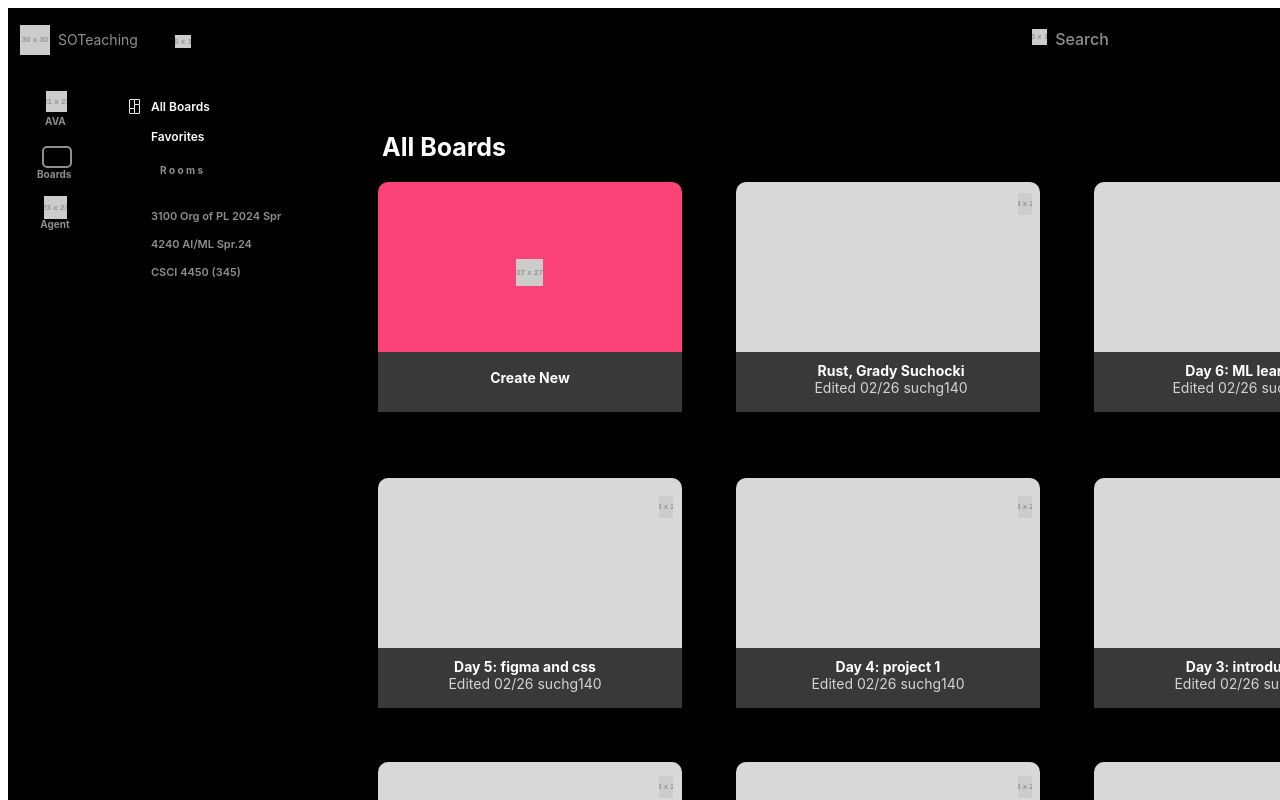
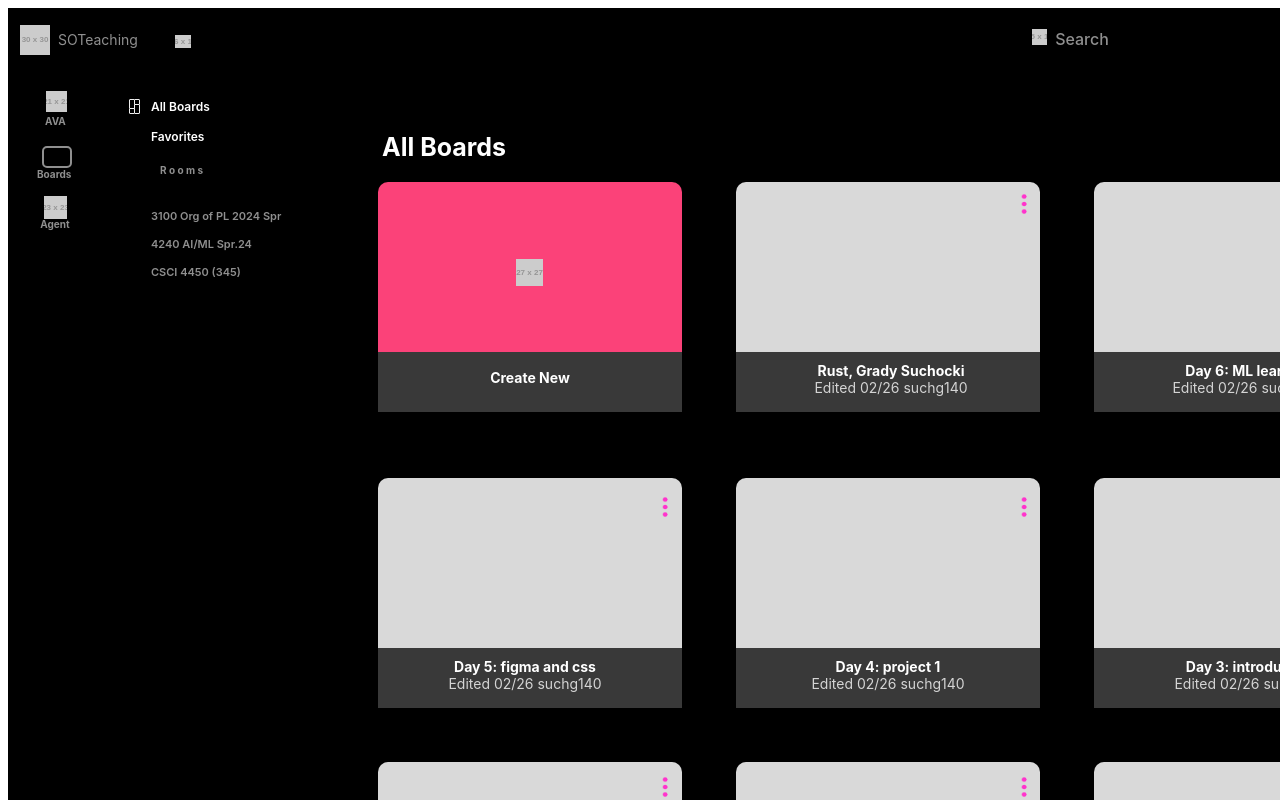
Before and after one commit to GradySuchocki/figmaimplement, a plain HTML site: page index.html in a window 1280 px wide. Shown: the top 800 px of the page. Drawn offline with Linux system fonts and the light colour scheme; placeholder pictures from the web are drawn by us.

Commit message:
Update index.html

```diff
--- a/index.html
+++ b/index.html
@@ -55,14 +55,14 @@
   <div style="width: 78px; height: 17px; left: 7px; top: 976px; position: absolute; text-align: center; color: #8F8F8F; font-size: 14px; font-family: Inter; font-weight: 700; word-wrap: break-word">Feedback</div>
   <img style="width: 23px; height: 23px; left: 36px; top: 188px; position: absolute" src="https://via.placeholder.com/23x23" />
   <div style="width: 50px; height: 15px; left: 22px; top: 210px; position: absolute; text-align: center; color: #8F8F8F; font-size: 10px; font-family: Inter; font-weight: 700; word-wrap: break-word">Agent</div>
-  <img style="width: 14px; height: 22px; left: 1010px; top: 185px; position: absolute" src="https://via.placeholder.com/14x22" />
-  <img style="width: 14px; height: 22px; left: 651px; top: 768px; position: absolute" src="https://via.placeholder.com/14x22" />
-  <img style="width: 14px; height: 22px; left: 651px; top: 488px; position: absolute" src="https://via.placeholder.com/14x22" />
-  <img style="width: 14px; height: 22px; left: 1365px; top: 768px; position: absolute" src="https://via.placeholder.com/14x22" />
-  <img style="width: 14px; height: 22px; left: 1010px; top: 768px; position: absolute" src="https://via.placeholder.com/14x22" />
-  <img style="width: 14px; height: 22px; left: 1365px; top: 488px; position: absolute" src="https://via.placeholder.com/14x22" />
-  <img style="width: 14px; height: 22px; left: 1010px; top: 488px; position: absolute" src="https://via.placeholder.com/14x22" />
-  <img style="width: 14px; height: 22px; left: 1365px; top: 185px; position: absolute" src="https://via.placeholder.com/14x22" />
+  <img style="width: 14px; height: 22px; left: 1010px; top: 185px; position: absolute" src="v9_99.png" />
+  <img style="width: 14px; height: 22px; left: 651px; top: 768px; position: absolute" src="v9_99.png" />
+  <img style="width: 14px; height: 22px; left: 651px; top: 488px; position: absolute" src="v9_99.png" />
+  <img style="width: 14px; height: 22px; left: 1365px; top: 768px; position: absolute" src="v9_99.png" />
+  <img style="width: 14px; height: 22px; left: 1010px; top: 768px; position: absolute" src="v9_99.png" />
+  <img style="width: 14px; height: 22px; left: 1365px; top: 488px; position: absolute" src="v9_99.png" />
+  <img style="width: 14px; height: 22px; left: 1010px; top: 488px; position: absolute" src="v9_99.png" />
+  <img style="width: 14px; height: 22px; left: 1365px; top: 185px; position: absolute" src="v9_99.png" />
   <img style="width: 27px; height: 27px; left: 508px; top: 251px; position: absolute" src="https://via.placeholder.com/27x27" />
 </div>
 <div style="width: 1455px; height: 1024px; position: relative; background: black">
```
